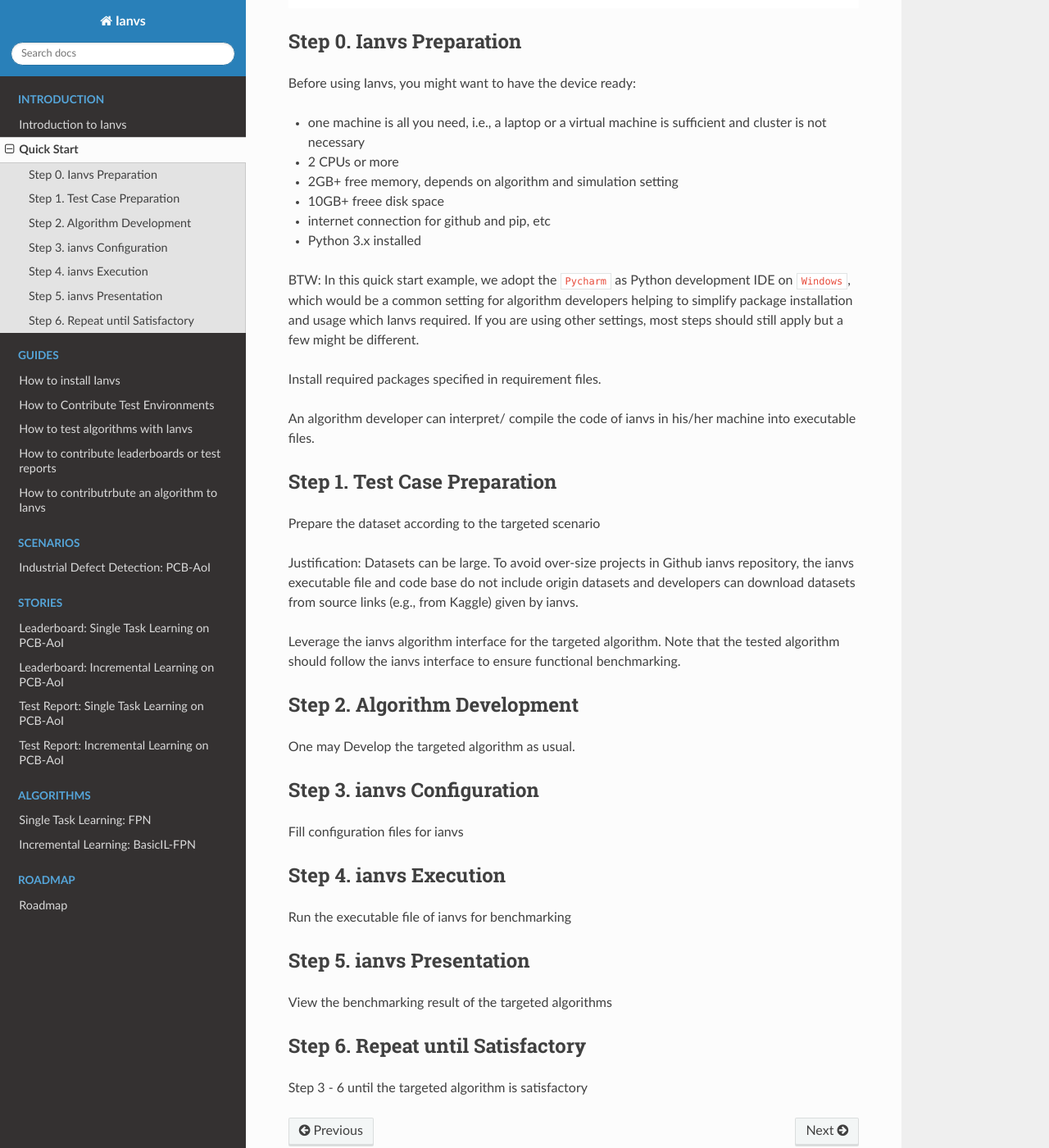
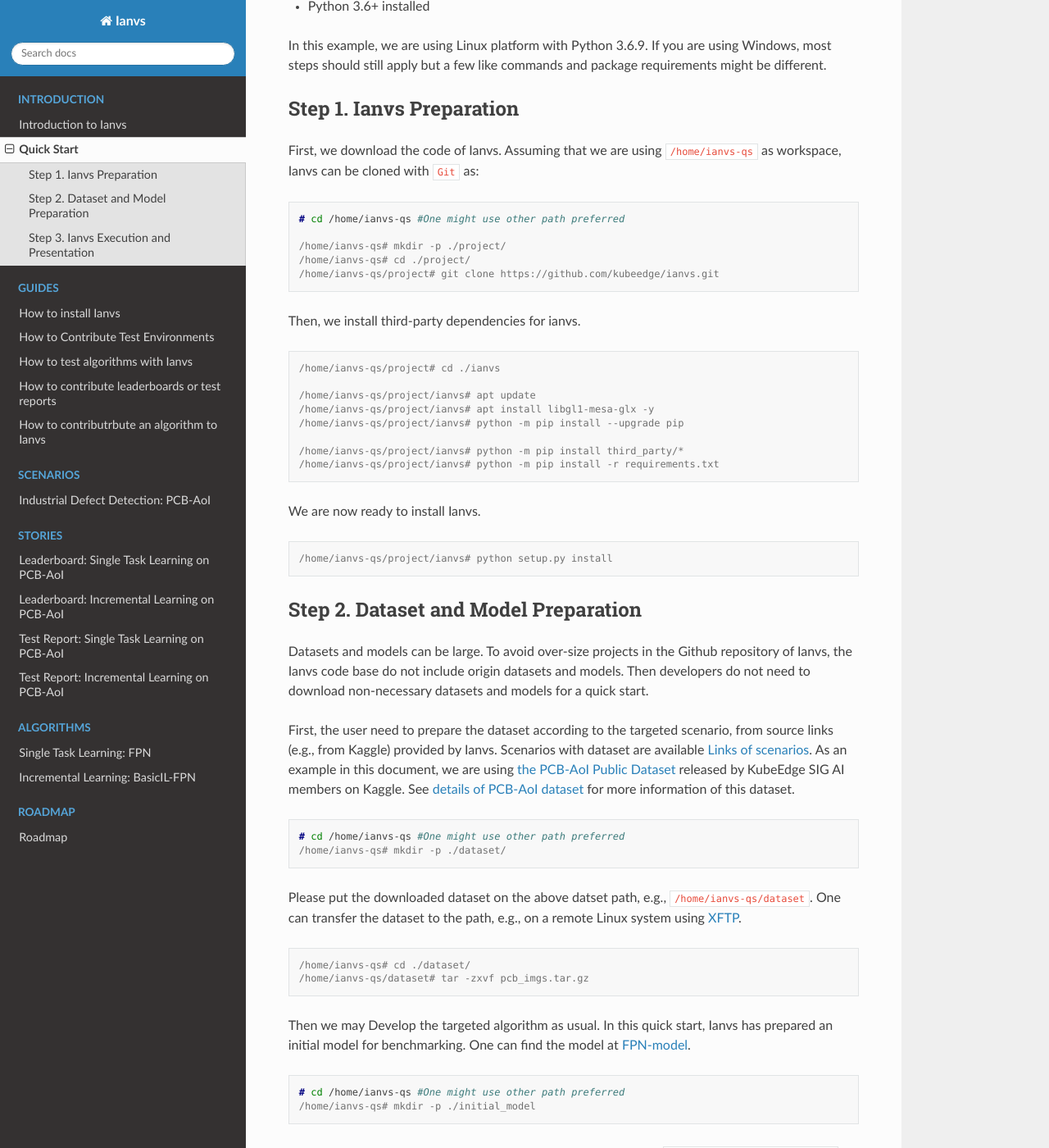
Before and after one commit to ECIL-EdgeAI/ianvs, a Sphinx documentation site: the page built from docs/guides/quick-start.md, in a window 1280 px wide and 1400 px high, scrolled down 500 px. Shown: the whole window at 82% size. Built offline with Sphinx 7.4.7 and the Read the Docs theme 2.0.0, drawn with Linux system fonts in a browser that asks for light colours; pages that are not in the unit, such as notebooks, are missing from menus; some of the changed text lies outside the part shown.

Commit message:
update quick start and testing algorithm
Signed-off-by: Zimu Zheng <zimu.zheng@hotmail.com>

````diff
--- a/docs/guides/quick-start.md
+++ b/docs/guides/quick-start.md
@@ -1,3 +1,9 @@
+[Links of scenarios]: ../proposals/scenarios/
+[the PCB-AoI public dataset]: https://www.kaggle.com/datasets/kubeedgeianvs/pcb-aoi
+[details of PCB-AoI dataset]: ../proposals/scenarios/industrial-defect-detection/pcb-aoi.md
+[XFTP]: https://www.xshell.com/en/xftp/
+[FPN-model]: https://kubeedge.obs.cn-north-1.myhuaweicloud.com:443/ianvs/pcb-aoi/model.zip
+
 # Quick Start
 
 Welcome to Ianvs! Ianvs aims to test the performance of distributed synergy AI solutions following recognized standards,
@@ -5,51 +11,98 @@ in order to facilitate more efficient and effective development. Quick start hel
 with a simple example on industrial defect detection. You can reduce manual procedures to just a few steps so that you can
 building and start your distributed synergy AI solution development within minutes.
 
-The user flow for an algorithm developer is as follows. We will introduce these steps in the rest of this documents.
-![](images/user_flow.png)
-
-
-## Step 0. Ianvs Preparation
-
 Before using Ianvs, you might want to have the device ready:
 - one machine is all you need, i.e., a laptop or a virtual machine is sufficient and cluster is not necessary
 - 2 CPUs or more
-- 2GB+ free memory, depends on algorithm and simulation setting
-- 10GB+ freee disk space
+- 4GB+ free memory, depends on algorithm and simulation setting
+- 10GB+ free disk space
 - internet connection for github and pip, etc
-- Python 3.x installed
+- Python 3.6+ installed
 
-BTW: In this quick start example, we adopt the ``Pycharm`` as Python development IDE on ``Windows``, which would be a common setting for algorithm developers helping to simplify package installation and usage which Ianvs required. If you are using other settings, most steps should still apply but a few might be different.
+In this example, we are using Linux platform with Python 3.6.9. If you are using Windows, most steps should still apply but a few like commands and package requirements might be different.
 
-Install required packages specified in requirement files.
+## Step 1. Ianvs Preparation
 
-An algorithm developer can interpret/ compile the code of ianvs in his/her machine into executable files.
+First, we download the code of Ianvs. Assuming that we are using `/home/ianvs-qs` as workspace, Ianvs can be cloned with `Git` as:
+``` console
+# cd /home/ianvs-qs #One might use other path preferred
 
-## Step 1. Test Case Preparation
+/home/ianvs-qs# mkdir -p ./project/
+/home/ianvs-qs# cd ./project/
+/home/ianvs-qs/project# git clone https://github.com/kubeedge/ianvs.git
+```
+<!-- https://github.com/JimmyYang20/ianvs.git -->
 
-Prepare the dataset according to the targeted scenario
 
-Justification: Datasets can be large. To avoid over-size projects in Github ianvs repository, the ianvs executable file and code base do not include origin datasets and developers can download datasets from source links (e.g., from Kaggle) given by ianvs.
+Then, we install third-party dependencies for ianvs.
+``` console
+/home/ianvs-qs/project# cd ./ianvs
 
-Leverage the ianvs algorithm interface for the targeted algorithm.
-Note that the tested algorithm should follow the ianvs interface to ensure functional benchmarking.
+/home/ianvs-qs/project/ianvs# apt update
+/home/ianvs-qs/project/ianvs# apt install libgl1-mesa-glx -y
+/home/ianvs-qs/project/ianvs# python -m pip install --upgrade pip
 
-## Step 2. Algorithm Development
+/home/ianvs-qs/project/ianvs# python -m pip install third_party/*
+/home/ianvs-qs/project/ianvs# python -m pip install -r requirements.txt
+```
 
-One may Develop the targeted algorithm as usual.
+We are now ready to install Ianvs.
+``` console
+/home/ianvs-qs/project/ianvs# python setup.py install
+```
 
-## Step 3. ianvs Configuration
+## Step 2. Dataset and Model Preparation
 
-Fill configuration files for ianvs
+Datasets and models can be large. To avoid over-size projects in the Github repository of Ianvs, the Ianvs code base do not include origin datasets and models. Then developers do not need to download non-necessary datasets and models for a quick start.
 
-## Step 4. ianvs Execution
+First, the user need to prepare the dataset according to the targeted scenario, from source links (e.g., from Kaggle) provided by Ianvs. Scenarios with dataset are  available [Links of scenarios]. As an example in this document, we are using [the PCB-AoI Public Dataset] released by KubeEdge SIG AI members on Kaggle. See [details of PCB-AoI dataset] for more information of this dataset.
 
-Run the executable file of ianvs for benchmarking
 
-## Step 5. ianvs Presentation
 
-View the benchmarking result of the targeted algorithms
+``` console
+# cd /home/ianvs-qs #One might use other path preferred
+/home/ianvs-qs# mkdir -p ./dataset/
+```
 
-## Step 6. Repeat until Satisfactory
+Please put the downloaded dataset on the above datset path, e.g., `/home/ianvs-qs/dataset`. One can transfer the dataset to the path, e.g., on a remote Linux system using [XFTP].
 
-Step 3 - 6 until the targeted algorithm is satisfactory
+
+
+``` console
+/home/ianvs-qs# cd ./dataset/
+/home/ianvs-qs/dataset# tar -zxvf pcb_imgs.tar.gz
+```
+
+Then we may Develop the targeted algorithm as usual. In this quick start, Ianvs has prepared an initial model for benchmarking. One can find the model at [FPN-model].
+
+
+
+``` console
+# cd /home/ianvs-qs #One might use other path preferred
+/home/ianvs-qs# mkdir -p ./initial_model
+```
+
+Please put the downloaded model on the above model path, e.g., `/home/ianvs-qs/initial_model`. One can transfer the model to the path, e.g., on remote a Linux system using [XFTP].
+
+Related algorithm is also ready as a wheel in this quick start.
+``` console
+# cd /home/ianvs-qs #One might use other path preferred
+/home/ianvs-qs# cd ./project/ianvs/
+/home/ianvs-qs/project/ianvs# python -m pip install examples/resources/algorithms/FPN_TensorFlow-0.1-py3-none-any.whl
+```
+
+
+## Step 3. Ianvs Execution and Presentation
+
+We are now ready to run the ianvs for benchmarking on PCB-AoI dataset.
+
+``` console
+/home/ianvs-qs/project/ianvs# ianvs -f examples/pcb-aoi/singletask_learning_bench/benchmarkingjob.yaml
+```
+
+Finally, the user can check the result of benchmarking on the console and also in the output path(e.g. `/ianvs/singletask_learning_bench/workspace`) defined in the
+benchmarking config file (e.g. `benchmarkingjob.yaml`), which might look like:
+
+|rank|algorithm              |f1_score          |paradigm          |basemodel|learning_rate|momentum|time               |url                                                                                                  |
+|----|-----------------------|------------------|------------------|---------|-------------|--------|-------------------|-----------------------------------------------------------------------------------------------------|
+|1   |fpn_singletask_learning|0.9446112779446113|singletasklearning|estimator|0.1          |0.1     |2022-06-16 15:02:59|/ianvs/pcb-aoi/workspace/benchmarkingjob/fpn_singletask_learning/b3a84564-ed41-11ec-83c3-53ead20896e4|
````
Also changed, not shown: docs/guides/how-to-test-algorithms.md (+11 -3 lines).
